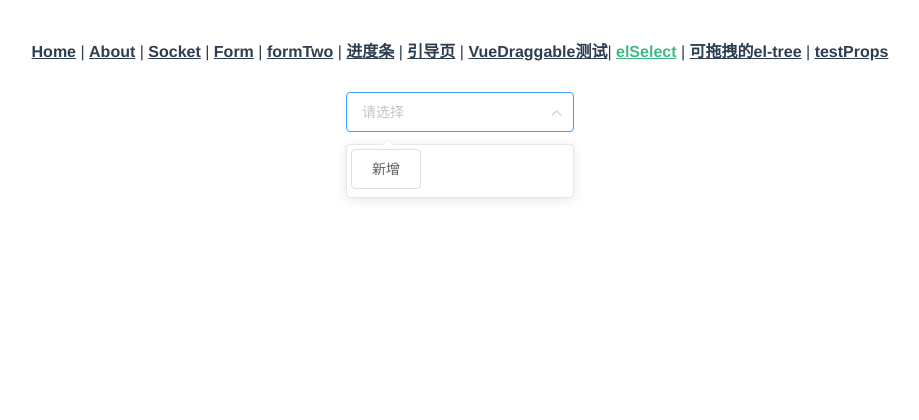
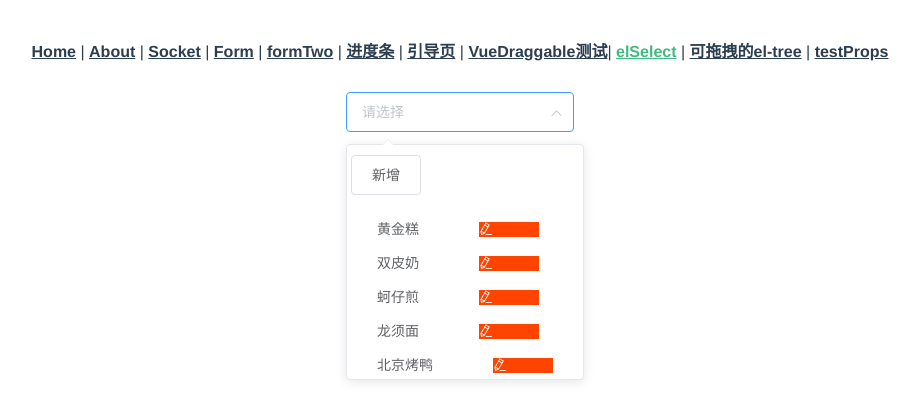
Before and after one commit to chrisworkalx/js_frame_work, a Vue app in the folder vue-draggable/: page /elSelect in a window 1280 px wide. Both pictures are taken after a click on the icon 736 px from the left and 112 px from the top of the page. Shown: the top 420 px of the page, without its empty margins (180-1099 px from the left). Built offline with nearby package versions, Linux system fonts and the light colour scheme.

Commit message:
chore: el-option 自定义slot测试

```diff
--- a/vue-draggable/src/views/El-Select.vue
+++ b/vue-draggable/src/views/El-Select.vue
@@ -25,12 +25,25 @@
         @closeDialog="isCreateFormVisible = false"
         :cliamant-options="cliamantOptions"
       ></add-button>
+      <!-- <el-option
+        v-for="item in cliamantOptions"
+        :key="item.value"
+        :label="item.label"
+        :value="item.value"
+      > -->
       <el-option
         v-for="item in cliamantOptions"
         :key="item.value"
         :label="item.label"
         :value="item.value"
       >
+      <div style="margin: 10px;">
+        <span>{{ item.label }}</span>
+      <span @click.stop="handleClick" class="edit-btn">
+        <i class="el-icon-edit"></i>
+      </span>
+      </div>
+    </el-option>
       </el-option>
     </el-select>
     <el-dialog
@@ -52,25 +65,25 @@
 
 <script>
 export default {
-  name: 'e-select',
+  name: "e-select",
   components: {
     addButton: {
-      name: 'addButton',
+      name: "addButton",
       props: {
         cliamantOptions: {
           type: Array,
-          default: () => []
-        }
+          default: () => [],
+        },
       },
       methods: {
         openDialog() {
-          this.$emit('openDialog');
+          this.$emit("openDialog");
         },
         confirmDialog() {
-          this.$emit('confirmDialog');
+          this.$emit("confirmDialog");
         },
         closeDialog() {
-          this.$emit('closeDialog');
+          this.$emit("closeDialog");
         }
       },
       mounted() {
@@ -78,62 +91,66 @@ export default {
       },
       render(h) {
         return h(
-          'div',
+          "div",
           {
             class: {
               addButton: true,
               // hideBottom: !this.cliamantOptions.length
-              hideBottom: true
-            }
+              hideBottom: true,
+            },
           },
           [
             h(
-              'el-button',
+              "el-button",
               {
                 on: {
-                  click: this.openDialog
-                }
+                  click: this.openDialog,
+                },
               },
-              ['新增']
-            )
+              ["新增"]
+            ),
           ]
         );
-      }
-    }
+      },
+    },
   },
   data() {
     return {
       cliamantOptions: [
-        // {
-        //   value: '选项1',
-        //   label: '黄金糕'
-        // },
-        // {
-        //   value: '选项2',
-        //   label: '双皮奶'
-        // },
-        // {
-        //   value: '选项3',
-        //   label: '蚵仔煎'
-        // },
-        // {
-        //   value: '选项4',
-        //   label: '龙须面'
-        // },
-        // {
-        //   value: '选项5',
-        //   label: '北京烤鸭'
-        // }
+        {
+          value: "选项1",
+          label: "黄金糕",
+        },
+        {
+          value: "选项2",
+          label: "双皮奶",
+        },
+        {
+          value: "选项3",
+          label: "蚵仔煎",
+        },
+        {
+          value: "选项4",
+          label: "龙须面",
+        },
+        {
+          value: "选项5",
+          label: "北京烤鸭",
+        },
       ],
       isCreateFormVisible: false,
-      value: ''
+      value: "",
     };
   },
   methods: {
     openCreateFormDialog() {
       this.isCreateFormVisible = true;
-    }
-  }
+    },
+
+    handleClick() {
+          console.log("hello");
+        }
+  },
 };
 </script>
 <style scoped lang="scss">
@@ -145,4 +162,14 @@ export default {
 .hideBottom {
   border-bottom: none !important;
 }
+.edit-btn {
+  margin-left: 60px;
+
+  display: inline-block;
+  width: 60px;
+  background: #f40;
+  height: 100%;
+  line-height: 1;
+  color: #fff;
+}
 </style>
```
